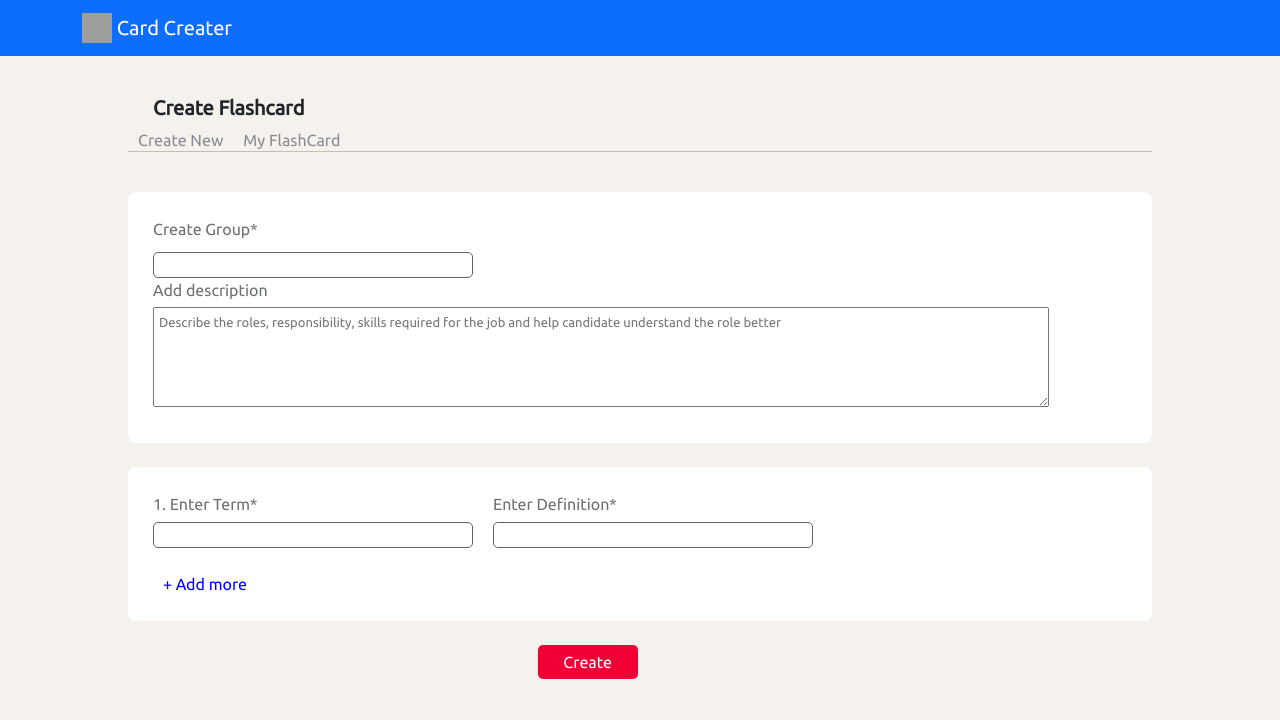
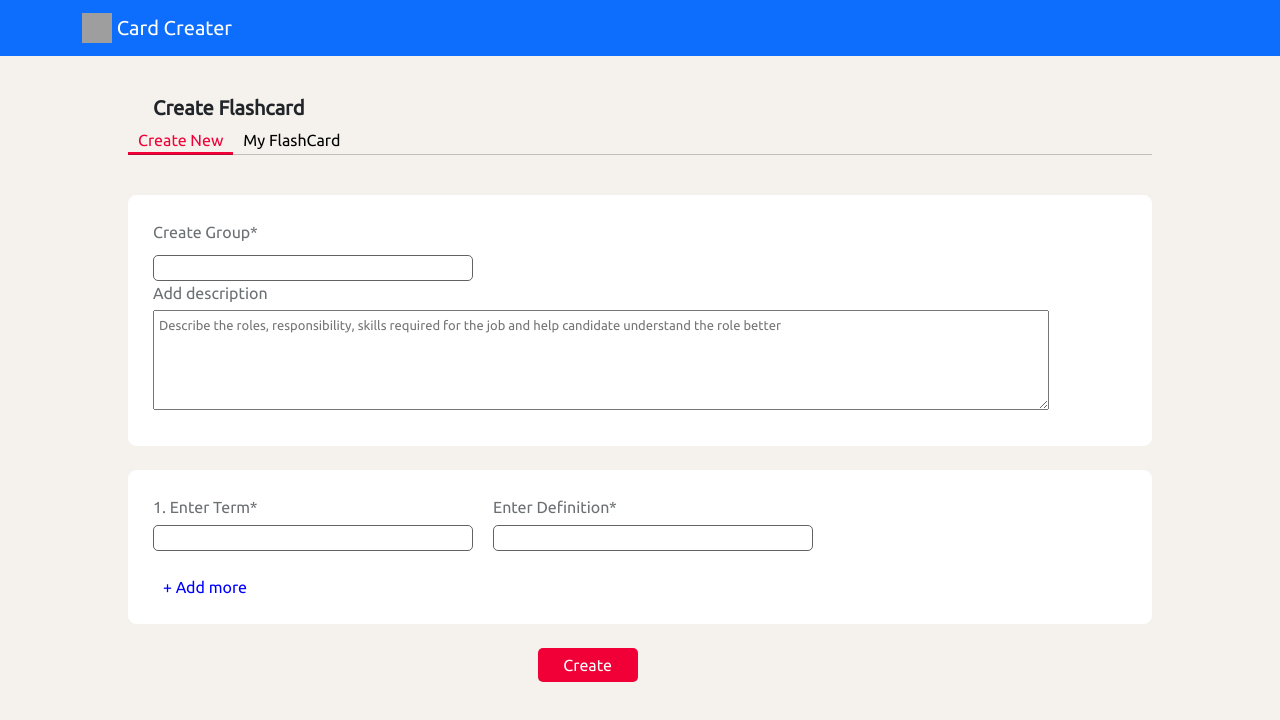
Before and after one commit to Oshankhan/card-builder, a React (Create React App) app: page / in a window 1280 px wide. Shown: the top 720 px of the page. Built offline with nearby package versions, Linux system fonts and the light colour scheme; grey boxes are pictures that could not be loaded.

Commit message:
sone css

```diff
--- a/src/components/SubContainer.jsx
+++ b/src/components/SubContainer.jsx
@@ -44,7 +44,7 @@ function SubContainer() {
                         <Card.Body>
                           <Card.Title>{values.group.groupName}</Card.Title>
 
-                          <Card.Text
+                          <Card.Text className=" text-center"
                             style={{
                               whiteSpace: "nowrap",
                               overflow: "hidden",
--- a/src/components/SubNavBar.css
+++ b/src/components/SubNavBar.css
@@ -1,8 +1,9 @@
-.Navdiv Button {
+.Navdiv {
   text-decoration: none;
   border: none;
   background-color:none;
-  color: #8b8a92;
+  color: #f00037;
+  border-bottom: 3px solid #f00037
 }
 
 button {
--- a/src/components/SubNavBar.jsx
+++ b/src/components/SubNavBar.jsx
@@ -17,7 +17,7 @@ function SubNavBar() {
   return (
     <div className="subnavheading">
       <h3>Create Flashcard</h3>
-      <div className="Navdiv">
+      <div>
         {/* mapping an array */}
         {arr &&
           arr.map((value, index) => {
--- a/src/components/ViewCardPage/Sub-Component/MiddleComponent.css
+++ b/src/components/ViewCardPage/Sub-Component/MiddleComponent.css
@@ -10,7 +10,7 @@
 .slider{
     display: flex;
 }
-p{
+#para1{
     margin-left: 20px;
 }
 .slider img{
--- a/src/components/ViewCardPage/Sub-Component/MiddleComponent.jsx
+++ b/src/components/ViewCardPage/Sub-Component/MiddleComponent.jsx
@@ -34,7 +34,7 @@ function LeftComponent() {
                   alt="First slide"
                 />
                 <br />
-                <p>{vlaues.des}</p>
+                <p id="para1">{vlaues.des}</p>
               </div>
             </Carousel.Item>
           );
```
Also changed, not shown: src/components/CreateAndEdit/Edit/SelectGroupEdit.jsx (indentation only).
